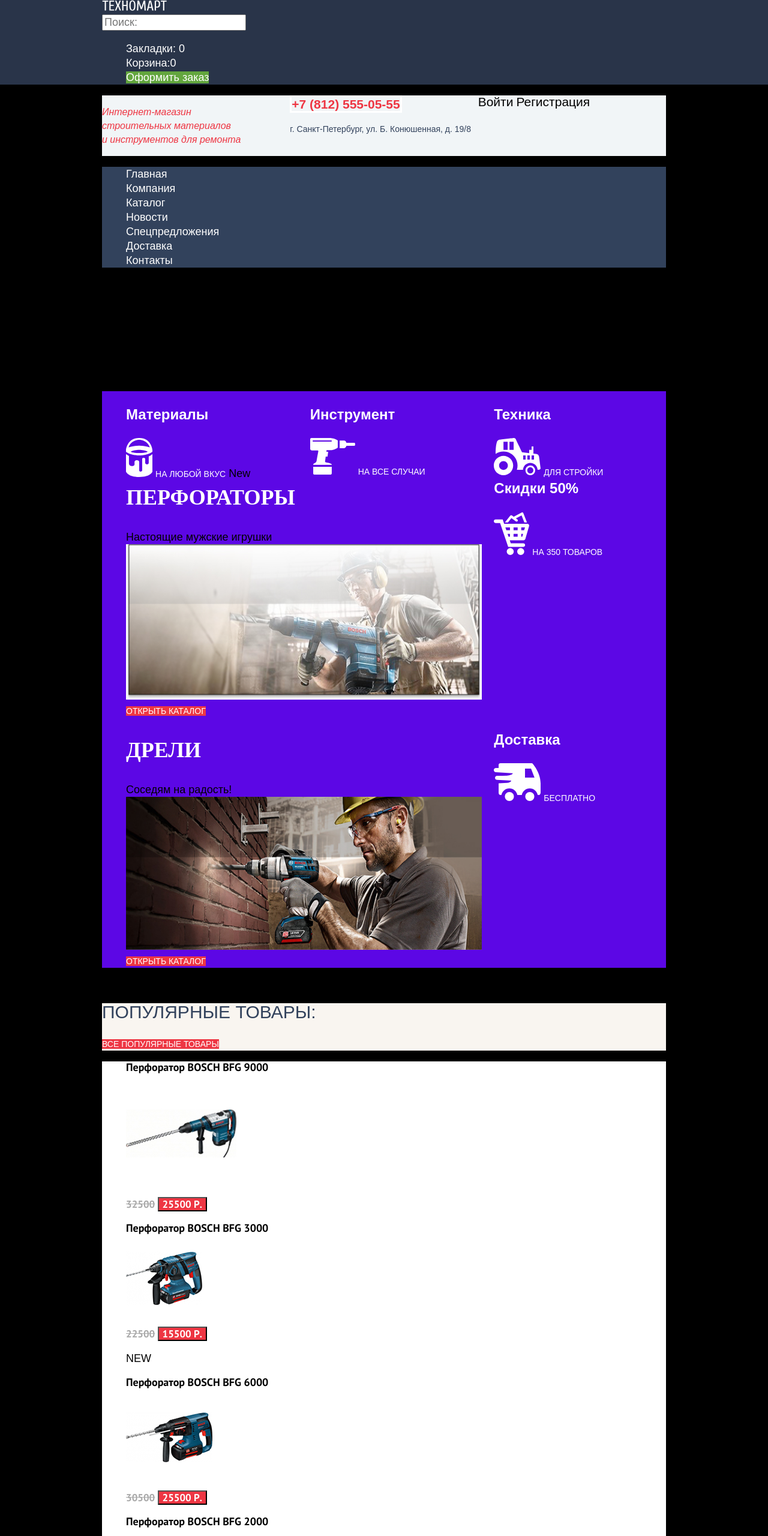
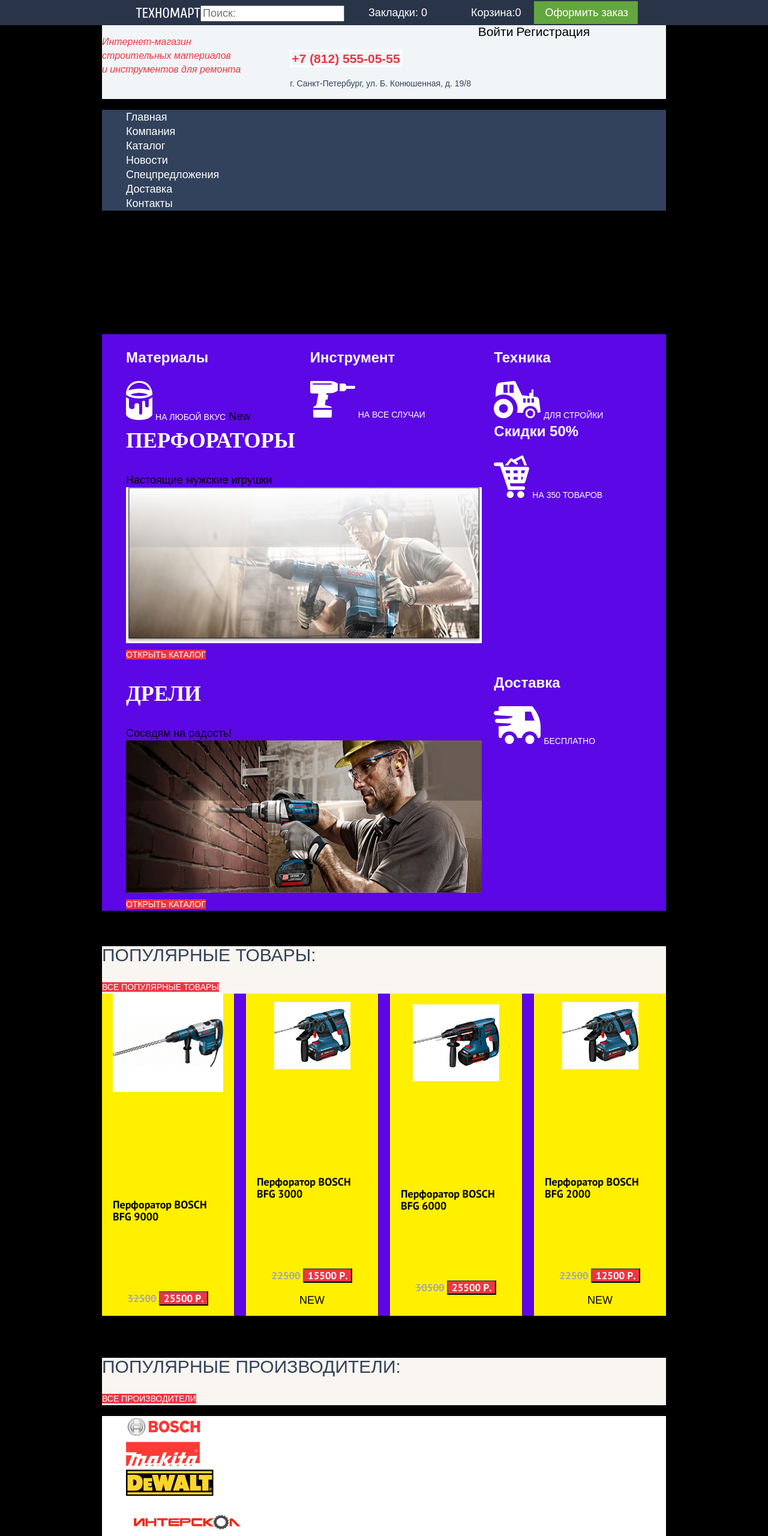
Before and after one commit to Azt1k/1660677-technomart-30, a plain HTML site: page index.html in a window 1280 px wide. Shown: the top 2560 px of the page at 60% size. Drawn offline with Linux system fonts and the light colour scheme; a web font is replaced by a local one.

Commit message:
Флексы на главной странице

```diff
--- a/css/style.css
+++ b/css/style.css
@@ -63,12 +63,44 @@ img {
 }
 
 .header-up {
+	display: flex;
 	color: var(--basic-white);
 	width: 940px;
+	height: 42px;
 	margin: 0 auto;
 	padding: 0 10px;
 }
 
+.main-header-logo {
+	width: 108px;
+	height: 18px;
+	margin-top: 12px;
+	margin-left: 56px;
+}
+
+
+.header-up-wrapper {
+	display: flex;
+	margin-top: 9px;
+	list-style: none;
+}
+
+.search {
+	margin-top: 9px;
+}
+
+.bookmarks {
+	width: 136px;
+	height: 42px;
+	padding-right: 38px;
+}
+
+.basket {
+	padding-left: 35px;
+	padding-right: 21px;
+	padding-top: 9px;
+	padding-bottom: 9px;
+}
 
 .header-middle {
 	display: grid;
@@ -90,6 +122,9 @@ img {
 	color: var(--basic-red);
 }
 
+.telephone-address {
+	margin-top: 41px;
+}
 .telephone {
 	font-weight: 700;
 	font-size: 21px;
@@ -111,6 +146,10 @@ img {
 }
 
 .ordering {
+	padding-left: 19px;
+	padding-right: 16px;
+	padding-top: 9px;
+	padding-bottom: 9px;
 	background-color: #63A63E;
 }
 
@@ -231,10 +270,46 @@ img {
 }
 
 .catalog-list {
-	background-color: var(--basic-white);
+	display: flex;
+	flex-wrap: wrap;
+  	padding: 0;
+  	margin: 0;
+  	margin-bottom: 70px;
+	background-color: #5c07e5;
 	list-style: none;
 }
 
+.catalog-item {
+	display: flex;
+	flex-direction: column;
+	justify-content: center;
+	align-items: center;
+	width: 220px;
+	min-height: 318px;
+	margin-right: 20px;
+	background-color: #fff000;
+}
+
+
+.catalog-item:nth-child(4n) {
+  	margin-right: 0;
+}
+
+.catalog-item h3 {
+	margin-top: 178px;
+	margin-right: 17px;
+	margin-bottom: 97px;
+	margin-left: 18px;
+}
+
+.catalog-item-image {
+	display: flex;
+	justify-content: center;
+	align-self: center;
+	width: 100%:;
+	height: auto;
+	margin: 0;
+}
 
 .catalog-category-item {
 	font-family: PT Sans;
--- a/index.html
+++ b/index.html
@@ -31,7 +31,7 @@
   	<section class="header-middle-title">
       	<p>Интернет-магазин<br> строительных материалов<br> и инструментов для ремонта</p>
     </section>
-    <section>
+    <section class="telephone-address">
      	<a class="telephone" href="tel:+78125550555">+7 (812) 555-05-55</a>
       	<p class="address">г. Санкт-Петербург, ул. Б. Конюшенная, д. 19/8</p>
     </section>
@@ -106,10 +106,10 @@
    	 	<ul class="catalog-list">
    	 		<li class="catalog-item">
    	 			<a href="#">
-   	 				<h3 class="catalog-category-item">Перфоратор BOSCH BFG 9000</h3>
-   	 				<p class="catalog-item-title">
+   	 				<p class="catalog-item-image">
    	 					<img src="img/bosch9000.jpg" width="184" height="164" alt="Перфоратор BOSCH BFG 9000">
    	 				</p>
+            <h3 class="catalog-category-item">Перфоратор BOSCH BFG 9000</h3>
    	 			</a>
    	 			<p class="catalog-item-price">
    	 				<del>32500</del>
@@ -118,10 +118,10 @@
    	 		</li>
    	 		<li class="catalog-item">
    	 			<a href="#">
-   	 				<h3 class="catalog-category-item">Перфоратор BOSCH BFG 3000</h3>
-   	 				<p class="catalog-item-title">
+   	 				<p class="catalog-item-image">
    	 					<img src="img/bosch3200.jpg" width="127" height="112" alt="Перфоратор BOSCH BFG 3000">
    	 				</p>
+            <h3 class="catalog-category-item">Перфоратор BOSCH BFG 3000</h3>
    	 			</a>
    	 			<p class="catalog-item-price">
    	 				<del>22500</del>
@@ -131,10 +131,10 @@
    	 		</li>
    	 		<li class="catalog-item">
    	 			<a href="#">
-   	 				<h3 class="catalog-category-item">Перфоратор BOSCH BFG 6000</h3>
-   	 				<p class="catalog-item-title">
+   	 				<p class="catalog-item-image">
    	 					<img src="img/bosch6000.jpg" width="144" height="128" alt="Перфоратор BOSCH BFG 6000">
    	 				</p>
+            <h3 class="catalog-category-item">Перфоратор BOSCH BFG 6000</h3>
    	 			</a>
    	 			<p class="catalog-item-price">
    	 				<del>30500</del>
@@ -143,10 +143,10 @@
    	 		</li>
    	 		<li class="catalog-item">
    	 			<a href="#">
-   	 				<h3 class="catalog-category-item">Перфоратор BOSCH BFG 2000</h3>
-   	 				<p class="catalog-item-title">
+   	 				<p class="catalog-item-image">
    	 					<img src="img/bosch3200.jpg" width="127" height="122" alt="Перфоратор BOSCH BFG 2000">
    	 				</p>
+            <h3 class="catalog-category-item">Перфоратор BOSCH BFG 2000</h3>
    	 			</a>
    	 			<p class="catalog-item-price">
    	 				<del>22500</del>
```
